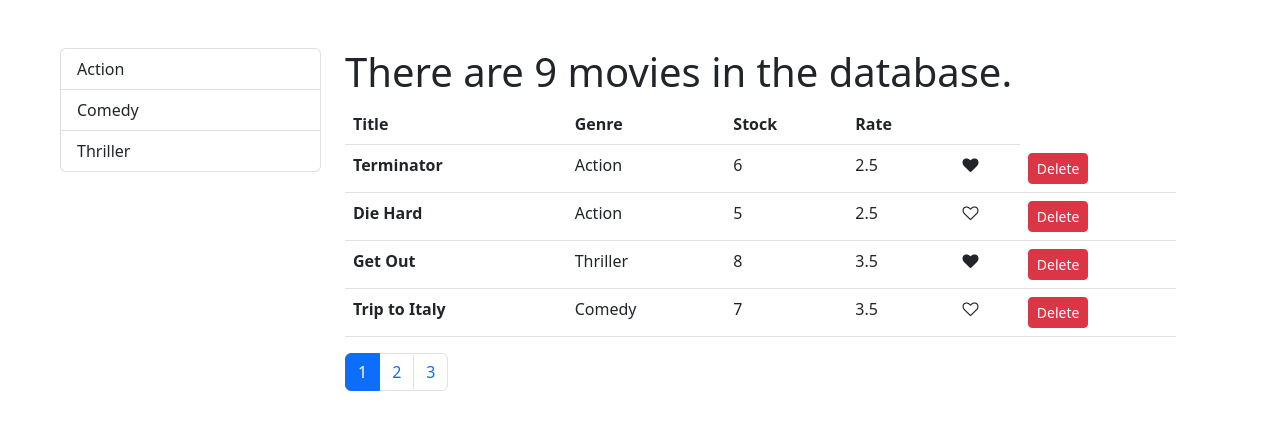
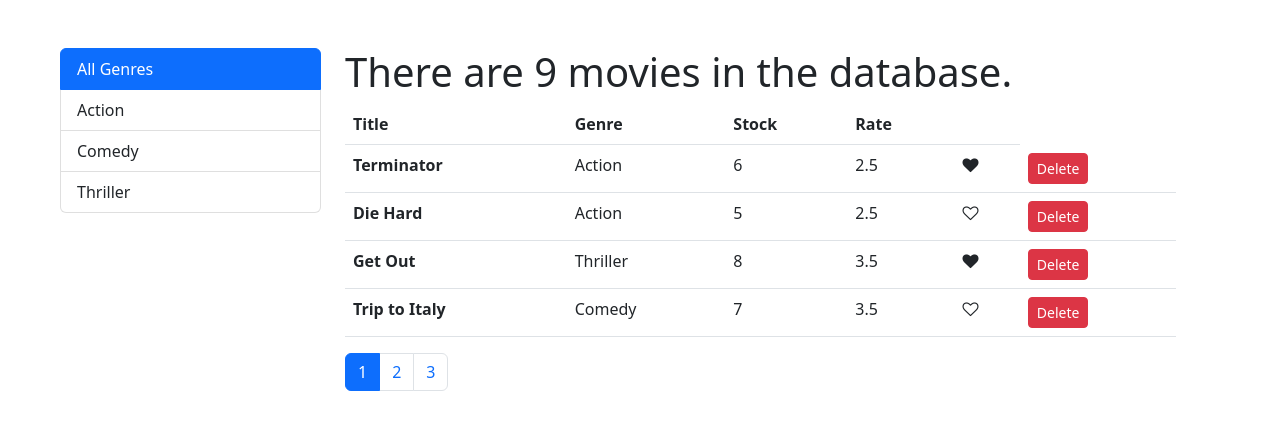
Before and after one commit to aloaam/mastering-react-vidly, a React (Create React App) app: page / in a window 1280 px wide. Shown: the top 430 px of the page. Built offline with nearby package versions, Linux system fonts and the light colour scheme.

Commit message:
Finish Sorting Section

```diff
--- a/src/components/movies.jsx
+++ b/src/components/movies.jsx
@@ -13,8 +13,8 @@ function Movies() {
   const [movies, setMovies] = useState(getMovies());
   const [pageSize] = useState(MOVIES_PER_PAGE);
   const [currentPage, setCurrentPage] = useState(START_PAGE);
-  const [genres, setGenres] = useState(getGenres());
-  const [currentGenre, setCurrentGenre] = useState();
+  const [genres, setGenres] = useState([ {name: All_GENRES} , ...getGenres()]);
+  const [currentGenre, setCurrentGenre] = useState(All_GENRES);
 
   const handlePageChange = (pageNumber) => {
     setCurrentPage(pageNumber);
@@ -22,6 +22,7 @@ function Movies() {
 
   const handleGenreSelect = (item) => {
     setCurrentGenre(item.name);
+    setCurrentPage(START_PAGE)
   };
 
   const handleLike = (movie) => {
@@ -35,7 +36,7 @@ function Movies() {
     setMovies(movies.filter((movie) => movie._id !== id));
   };
 
-  const filtered = currentGenre
+  const filtered = currentGenre != All_GENRES
     ? movies.filter((m) => m.genre.name === currentGenre)
     : movies;
 
```
